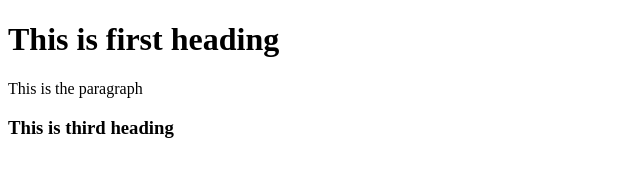
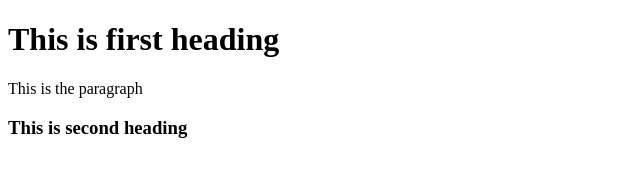
Before and after one commit to premrimal/gitctwn, a plain HTML site: page index.html in a window 1280 px wide. Shown: the full height of the page, 0-640 px from the left. Drawn offline with Linux system fonts and the light colour scheme.

Commit message:
edited 2nd

```diff
--- a/index.html
+++ b/index.html
@@ -11,5 +11,5 @@
 </body>
     <h1>This is first heading</h1>
     <p>This is the paragraph</p>
-    <h3>This is third heading</h3>
+    <h3>This is second heading</h3>
 </html>
```
